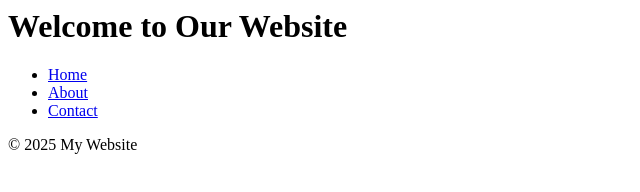
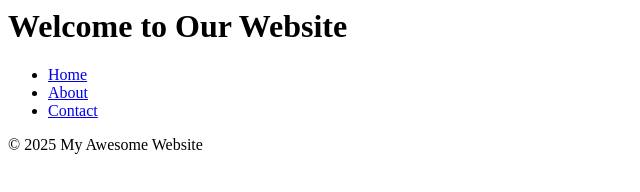
Before and after one commit to FrancesReagan/mod1-lab1-website-project, a plain HTML site: page index.html in a window 1280 px wide. Shown: the full height of the page, 0-640 px from the left. Drawn offline with Linux system fonts and the light colour scheme.

Commit message:
changed tile of footer

```diff
--- a/index.html
+++ b/index.html
@@ -12,7 +12,7 @@
         </ul>
       </nav>
       <footer>
-        <p>&copy; 2025 My Website</p>
+        <p>&copy; 2025 My Awesome Website</p>
       </footer>
   </body>
 </html>
```
